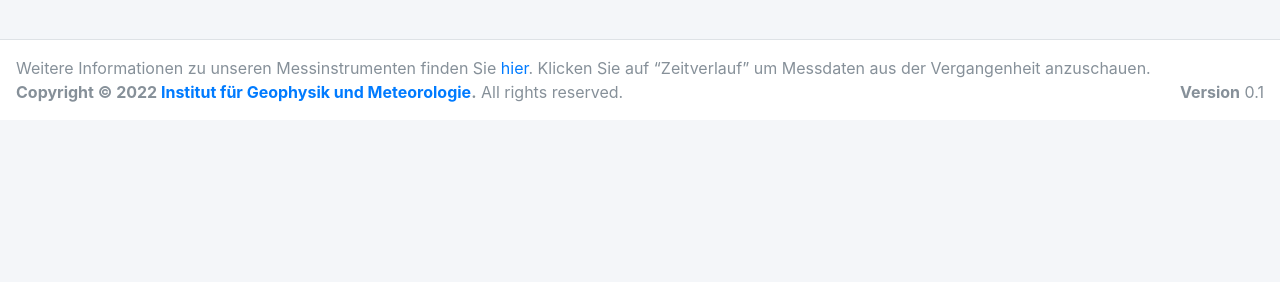
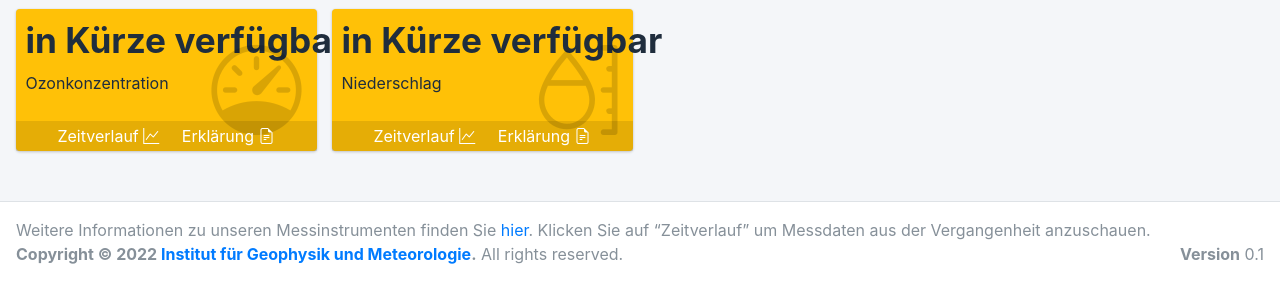
Before and after one commit to igmk/citystationWebDashboard, a plain HTML site: page index.html in a window 1280 px wide. Shown: the part 747-1029 px from the top of the page. Before the commit the page ends 867 px from the top, so only its background shows below. Drawn offline with nearby package versions, Linux system fonts and the light colour scheme.

Commit message:
Update index.html

```diff
--- a/index.html
+++ b/index.html
@@ -238,6 +238,49 @@
               </div>
 
             </div>
+		  <div class="row">
+		              <div class="col-lg-3 col-6">
+
+                <div class="small-box bg-yellow">
+                  <div class="inner">
+                    <h3 id="cbh_cur">in Kürze verfügbar</h3>
+                    <p>Ozonkonzentration</p>
+                  </div>
+                  <div class="icon">
+                    <i class="bi bi-speedometer"></i>
+                  </div>
+
+                  <div class="small-box-footer">
+                    <a href="" style="color:white">Zeitverlauf <i class="bi bi-graph-up"></i></a>
+                    &nbsp;&nbsp;&nbsp;
+                    <a href="https://obs.meteo.uni-koeln.de/doku.php?id=citystation" style="color:white">Erkl&auml;rung <i class="bi bi-file-earmark-text"></i></a>
+                  </div>
+
+
+                </div>
+              </div>
+				              <div class="col-lg-3 col-6">
+
+                <div class="small-box bg-yellow">
+                  <div class="inner">
+                    <h3 id="cbh_cur">in Kürze verfügbar</h3>
+                    <p>Niederschlag</p>
+                  </div>
+                  <div class="icon">
+                    <i class="bi bi-moisture"></i>
+                  </div>
+
+                  <div class="small-box-footer">
+                    <a href="" style="color:white">Zeitverlauf <i class="bi bi-graph-up"></i></a>
+                    &nbsp;&nbsp;&nbsp;
+                    <a href="https://obs.meteo.uni-koeln.de/doku.php?id=citystation" style="color:white">Erkl&auml;rung <i class="bi bi-file-earmark-text"></i></a>
+                  </div>
+
+
+                </div>
+              </div>
+
+            </div>
 
 
 
```
